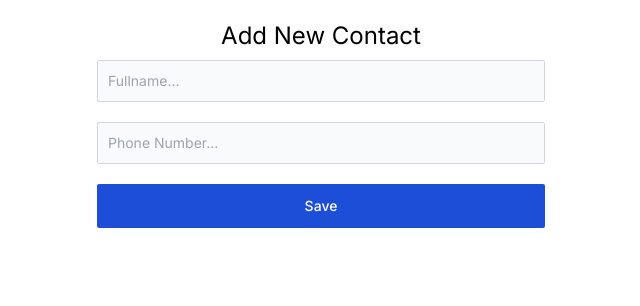
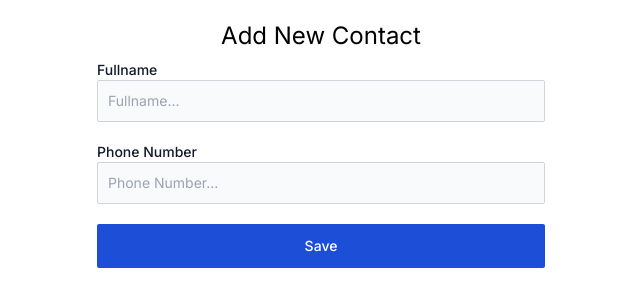
Before and after one commit to Ryuuutaaa/crud-with-typescript, a Next.js app: page /contacts/create in a window 1280 px wide. Shown: the top 306 px of the page, without its empty margins (319-959 px from the left). Built offline with nearby package versions, Linux system fonts and the light colour scheme.

Commit message:
add input value

```diff
--- a/components/create-form.tsx
+++ b/components/create-form.tsx
@@ -1,11 +1,15 @@
-import React from "react";
+import { saveContact } from "@/lib/actions";
 
 const CreateForm = () => {
   return (
     <div>
-      <form action="">
+      <form action={saveContact}>
         <div className="mb-5">
-          <label htmlFor="name">
+          <label
+            htmlFor="name"
+            className="block text-sm font-medium text-gray-900">
+            Fullname
+          </label>
           <input
             type="text"
             name="name"
@@ -13,10 +17,13 @@ const CreateForm = () => {
             className="bg-gray-50 border border-gray-300 text-gray-900 text-sm rounded-sm focus:ring-blue-500 focus:border-blue-500 block w-full p-2.5"
             placeholder="Fullname..."
           />
-          </label>
         </div>
         <div className="mb-5">
-          <label htmlFor="phone">
+          <label
+            htmlFor="phone"
+            className="block text-sm font-medium text-gray-900">
+            Phone Number
+          </label>
           <input
             type="text"
             name="phone"
@@ -24,7 +31,6 @@ const CreateForm = () => {
             className="bg-gray-50 border border-gray-300 text-gray-900 text-sm rounded-sm focus:ring-blue-500 focus:border-blue-500 block w-full p-2.5"
             placeholder="Phone Number..."
           />
-          </label>
         </div>
         <button
           type="submit"
--- /dev/null
+++ b/lib/actions.ts
@@ -0,0 +1,6 @@
+"use server";
+
+export const saveContact = async (formData: FormData) => {
+  const data = Object.fromEntries(formData.entries());
+  console.log(data);
+};
```
Lines whose indentation alone changed are shown as unchanged.
